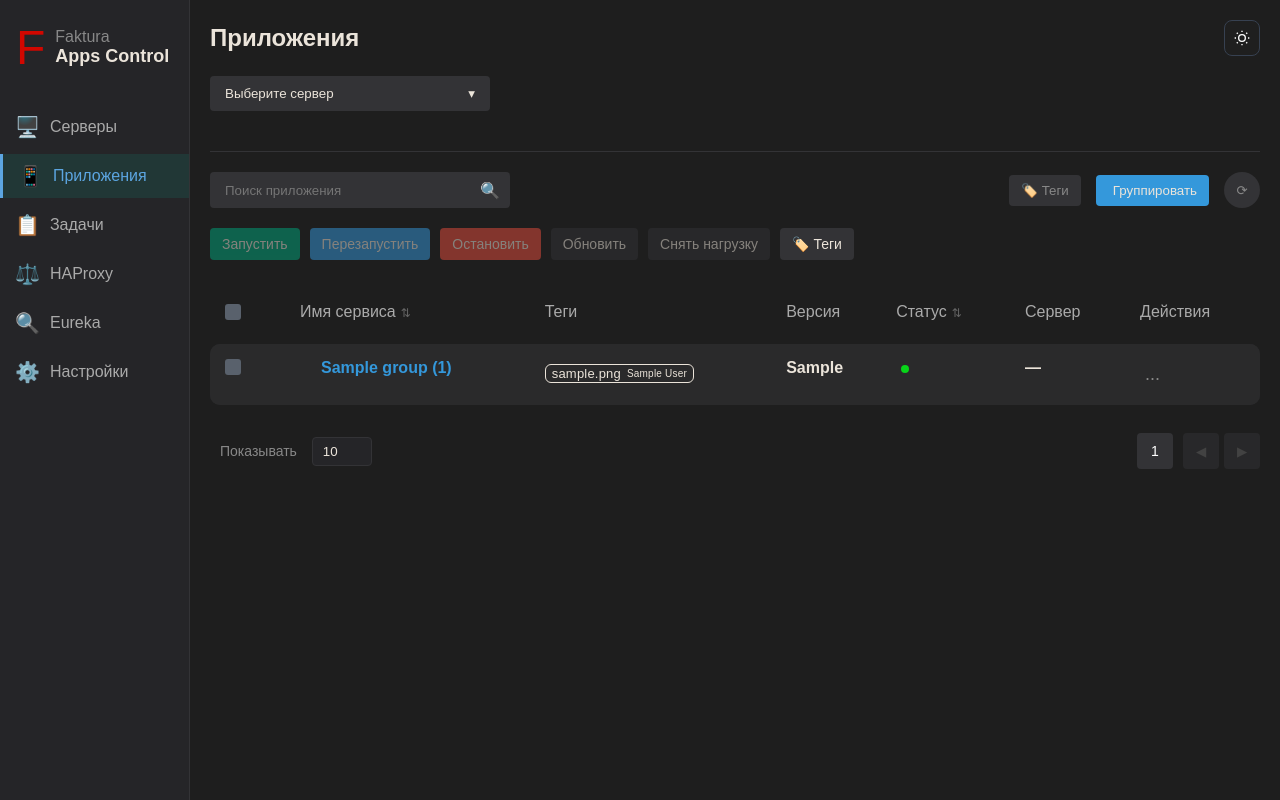
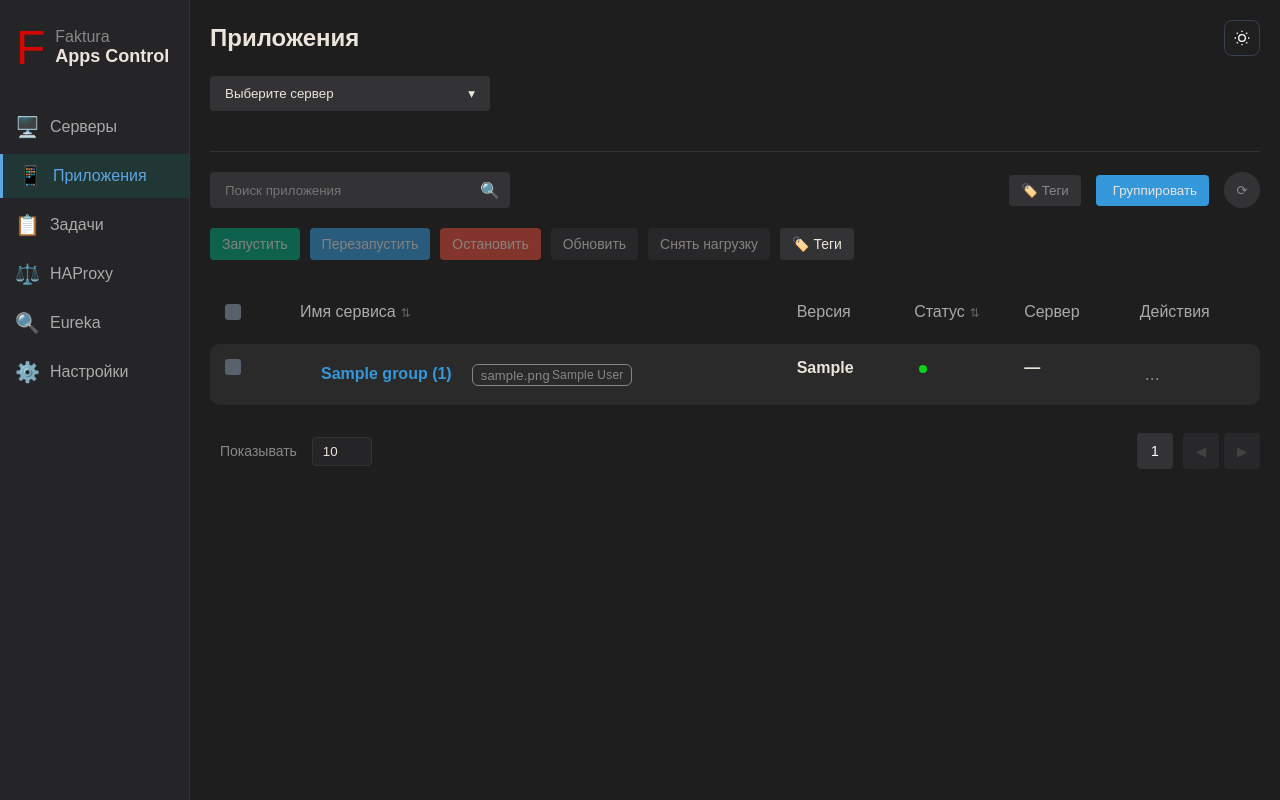
Before and after one commit to ppolevoy/AC, a Flask app: page /applications in a window 1280 px wide. Run offline with Flask 3, Linux system fonts and the light colour scheme; tables that the repository leaves empty hold one stand-in row (values such as "Sample post"); parts of the project's set-up code (start-up, migrations or seed data) failed here and were passed over.

Commit message:
Фикс багов с тэгами

```diff
--- a/app/static/css/styles.css
+++ b/app/static/css/styles.css
@@ -673,6 +673,23 @@
     flex-direction: column;
 }
 
+.name-with-tags {
+    display: flex;
+    align-items: center;
+    flex-wrap: wrap;
+    gap: 8px;
+}
+
+.inline-tags {
+    display: inline-flex;
+    flex-wrap: wrap;
+    margin-left: 20px;
+}
+
+.inline-tags .table-tags-container {
+    display: inline-flex;
+}
+
 body.light-theme .service-name {
     color: #2980b9;
 }
@@ -3856,7 +3873,7 @@
 .tag {
     display: inline-flex;
     align-items: center;
-    gap: 6px;
+    gap: 2px;
     padding: 5px 12px;
     border-radius: 6px;
     font-size: 12px;
@@ -3864,9 +3881,11 @@
     letter-spacing: 0.2px;
     white-space: nowrap;
     background: transparent;
-    border: 1.5px solid;
+    border: 1.5px solid #3498db;
+    color: #3498db;
     transition: all 0.2s;
     cursor: default;
+    margin-right: 5px;
 }
 
 .tag:hover {
@@ -3990,7 +4009,7 @@
 .table-tags-container {
     display: flex;
     flex-wrap: nowrap;
-    gap: 4px;
+    gap: 2px;
     max-width: 280px;
     overflow: visible;
     padding-top: 5px;
@@ -3998,8 +4017,8 @@
 }
 
 .table-tags-container .tag {
-    padding: 2px 6px;
-    font-size: 10px;
+    padding: 3px 8px;
+    font-size: 12px;
     flex-shrink: 0;
 }
 
--- a/app/static/js/applications/applications.js
+++ b/app/static/js/applications/applications.js
@@ -587,6 +587,14 @@
                 span.className = `tag ${tag.css_class || ''}${tag.inherited ? ' tag-inherited' : ''}`;
                 span.title = tag.inherited ? 'Унаследован от группы' : '';
 
+                // Применяем цвета из настроек тега
+                if (tag.border_color) {
+                    span.style.borderColor = tag.border_color;
+                }
+                if (tag.text_color) {
+                    span.style.color = tag.text_color;
+                }
+
                 const icon = document.createElement('span');
                 icon.className = 'tag-icon';
                 icon.textContent = tag.icon || '';
@@ -627,6 +635,14 @@
                 const span = document.createElement('span');
                 span.className = `tag ${tag.css_class || ''}`;
 
+                // Применяем цвета из настроек тега
+                if (tag.border_color) {
+                    span.style.borderColor = tag.border_color;
+                }
+                if (tag.text_color) {
+                    span.style.color = tag.text_color;
+                }
+
                 const icon = document.createElement('span');
                 icon.className = 'tag-icon';
                 icon.textContent = tag.icon || '';
@@ -683,8 +699,21 @@
             const nameTd = document.createElement('td');
             nameTd.className = isChild ? 'service-name child-indent' : 'service-name';
 
-            const nameText = document.createTextNode(app.name || '');
-            nameTd.appendChild(nameText);
+            // Контейнер для имени и тегов
+            const nameContainer = document.createElement('div');
+            nameContainer.className = 'name-with-tags';
+
+            const nameText = document.createElement('span');
+            nameText.textContent = app.name || '';
+            nameContainer.appendChild(nameText);
+
+            // Теги рядом с именем
+            const tagsContainer = document.createElement('span');
+            tagsContainer.className = 'inline-tags';
+            tagsContainer.innerHTML = this.renderTagsWithInherited(app.tags || [], app.group_tags || []);
+            nameContainer.appendChild(tagsContainer);
+
+            nameTd.appendChild(nameContainer);
 
             const details = document.createElement('div');
             details.className = 'dist-details';
@@ -699,11 +728,7 @@
             details.appendChild(pathDiv);
             nameTd.appendChild(details);
 
-            // 3. Теги (свои + унаследованные от группы)
-            const tagsTd = document.createElement('td');
-            tagsTd.innerHTML = this.renderTagsWithInherited(app.tags || [], app.group_tags || []);
-
-            // 4. Версия (безопасно через textContent)
+            // 3. Версия (безопасно через textContent)
             const versionTd = document.createElement('td');
             versionTd.textContent = app.version || 'Н/Д';
 
@@ -739,7 +764,6 @@
             // Собираем строку
             row.appendChild(checkboxTd);
             row.appendChild(nameTd);
-            row.appendChild(tagsTd);
             row.appendChild(versionTd);
             row.appendChild(statusTd);
             row.appendChild(serverTd);
@@ -783,12 +807,17 @@
             nameSpan.textContent = `${groupName} (${apps.length})`;
             nameContainer.appendChild(toggle);
             nameContainer.appendChild(nameSpan);
+
+            // Теги группы рядом с именем
+            const groupTags = apps[0]?.group_tags || [];
+            if (groupTags.length > 0) {
+                const tagsContainer = document.createElement('span');
+                tagsContainer.className = 'inline-tags';
+                tagsContainer.innerHTML = this.renderTags(groupTags);
+                nameContainer.appendChild(tagsContainer);
+            }
+
             nameTd.appendChild(nameContainer);
-
-            // Теги группы (берем из первого приложения, т.к. они одинаковые для всей группы)
-            const tagsTd = document.createElement('td');
-            const groupTags = apps[0]?.group_tags || [];
-            tagsTd.innerHTML = this.renderTags(groupTags);
 
             // Версии
             const versionTd = document.createElement('td');
@@ -821,7 +850,6 @@
             // Собираем строку
             row.appendChild(checkboxTd);
             row.appendChild(nameTd);
-            row.appendChild(tagsTd);
             row.appendChild(versionTd);
             row.appendChild(statusTd);
             row.appendChild(serverTd);
@@ -859,13 +887,15 @@
                     </div>
                 </td>
                 <td class="service-name">
-                    ${app.name}
+                    <div class="name-with-tags">
+                        <span>${app.name}</span>
+                        <span class="inline-tags">${this.renderTagsWithInherited(app.tags || [], app.group_tags || [])}</span>
+                    </div>
                     <div class="dist-details">
                         <div>Время запуска: ${app.start_time ? new Date(app.start_time).toLocaleString() : 'Н/Д'}</div>
                         <div>Путь приложения: ${app.path || 'Н/Д'}</div>
                     </div>
                 </td>
-                <td>${this.renderTagsWithInherited(app.tags || [], app.group_tags || [])}</td>
                 <td>${app.version || 'Н/Д'}</td>
                 <td>${statusDot} ${statusText}</td>
                 <td>${app.server_name || 'Н/Д'}</td>
@@ -2127,12 +2157,18 @@
 
             // Создаем чекбоксы для тегов
             if (checkboxesContainer && tags.length > 0) {
-                checkboxesContainer.innerHTML = tags.map(tag => `
+                checkboxesContainer.innerHTML = tags.map(tag => {
+                    const tagStyle = [];
+                    if (tag.border_color) tagStyle.push(`border-color: ${tag.border_color}`);
+                    if (tag.text_color) tagStyle.push(`color: ${tag.text_color}`);
+                    const styleAttr = tagStyle.length ? `style="${tagStyle.join('; ')}"` : '';
+                    return `
                     <label class="tag-checkbox-label">
                         <input type="checkbox" value="${tag.name}" class="tag-filter-checkbox">
-                        <span class="tag ${tag.css_class || ''}">${tag.icon || ''} ${tag.display_name || tag.name}</span>
+                        <span class="tag ${tag.css_class || ''}" ${styleAttr}>${tag.icon || ''} ${tag.display_name || tag.name}</span>
                     </label>
-                `).join('');
+                `;
+                }).join('');
             } else if (checkboxesContainer) {
                 checkboxesContainer.innerHTML = '<span style="color: #999;">Нет доступных тегов</span>';
             }
@@ -2495,12 +2531,18 @@
             const checkboxesContainer = content.querySelector('.batch-tags-checkboxes');
 
             if (tags.length > 0) {
-                checkboxesContainer.innerHTML = tags.map(tag => `
+                checkboxesContainer.innerHTML = tags.map(tag => {
+                    const tagStyle = [];
+                    if (tag.border_color) tagStyle.push(`border-color: ${tag.border_color}`);
+                    if (tag.text_color) tagStyle.push(`color: ${tag.text_color}`);
+                    const styleAttr = tagStyle.length ? `style="${tagStyle.join('; ')}"` : '';
+                    return `
                     <label class="tag-checkbox-label" style="display: block; margin: 5px 0;">
                         <input type="checkbox" value="${tag.name}" class="batch-tag-checkbox">
-                        <span class="tag ${tag.css_class || ''}">${tag.icon || ''} ${tag.display_name || tag.name}</span>
+                        <span class="tag ${tag.css_class || ''}" ${styleAttr}>${tag.icon || ''} ${tag.display_name || tag.name}</span>
                     </label>
-                `).join('');
+                `;
+                }).join('');
             } else {
                 checkboxesContainer.innerHTML = '<span style="color: #999;">Нет доступных тегов</span>';
             }
--- a/app/templates/applications.html
+++ b/app/templates/applications.html
@@ -75,7 +75,6 @@
                         </div>
                     </th>
                     <th class="sortable" data-sort="name">Имя сервиса</th>
-                    <th>Теги</th>
                     <th>Версия</th>
                     <th class="sortable" data-sort="state">Статус</th>
                     <th>Сервер</th>
```
Also changed, not shown: app/templates/settings.html (+23 -2 lines), 1 other file.
